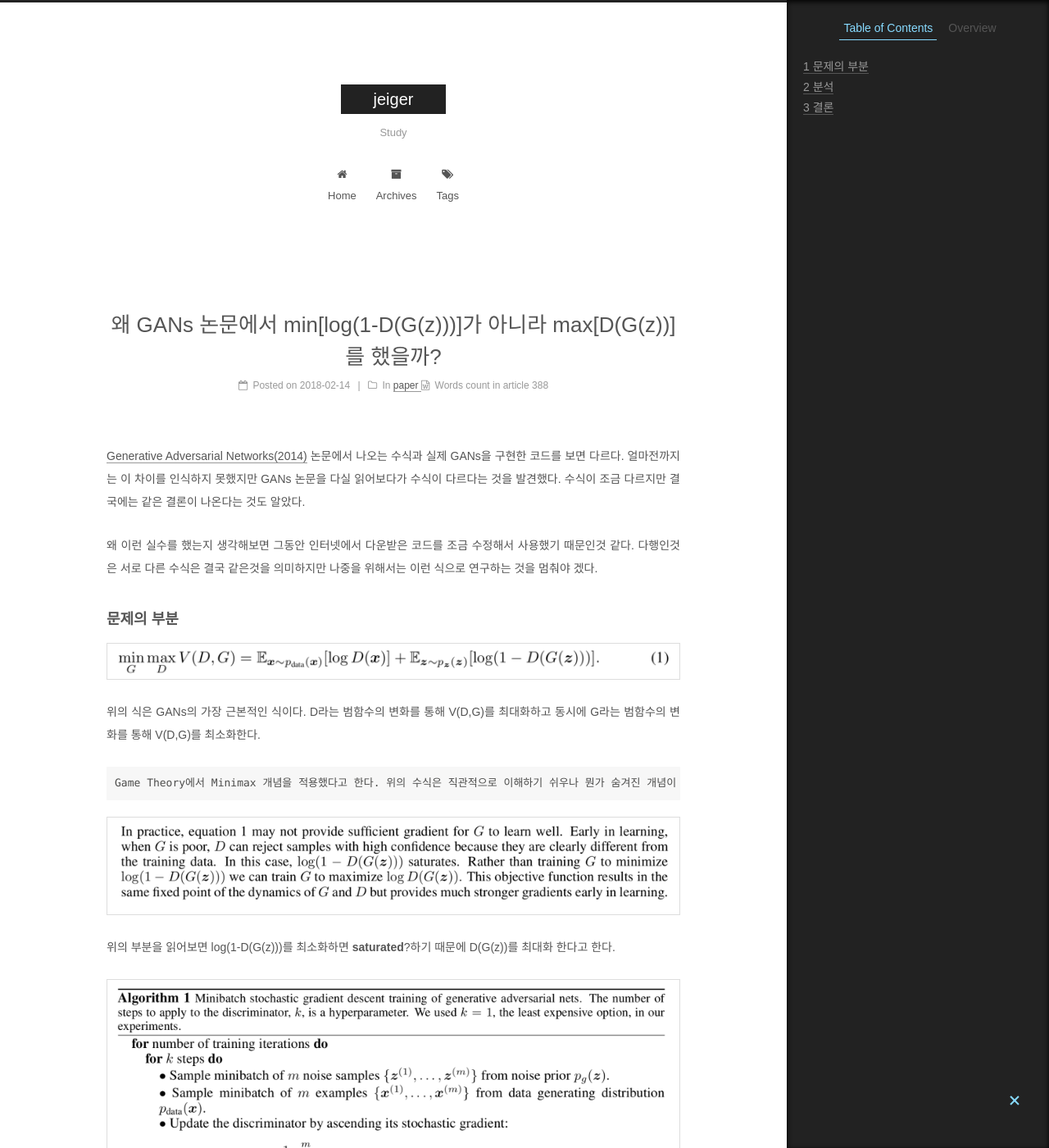
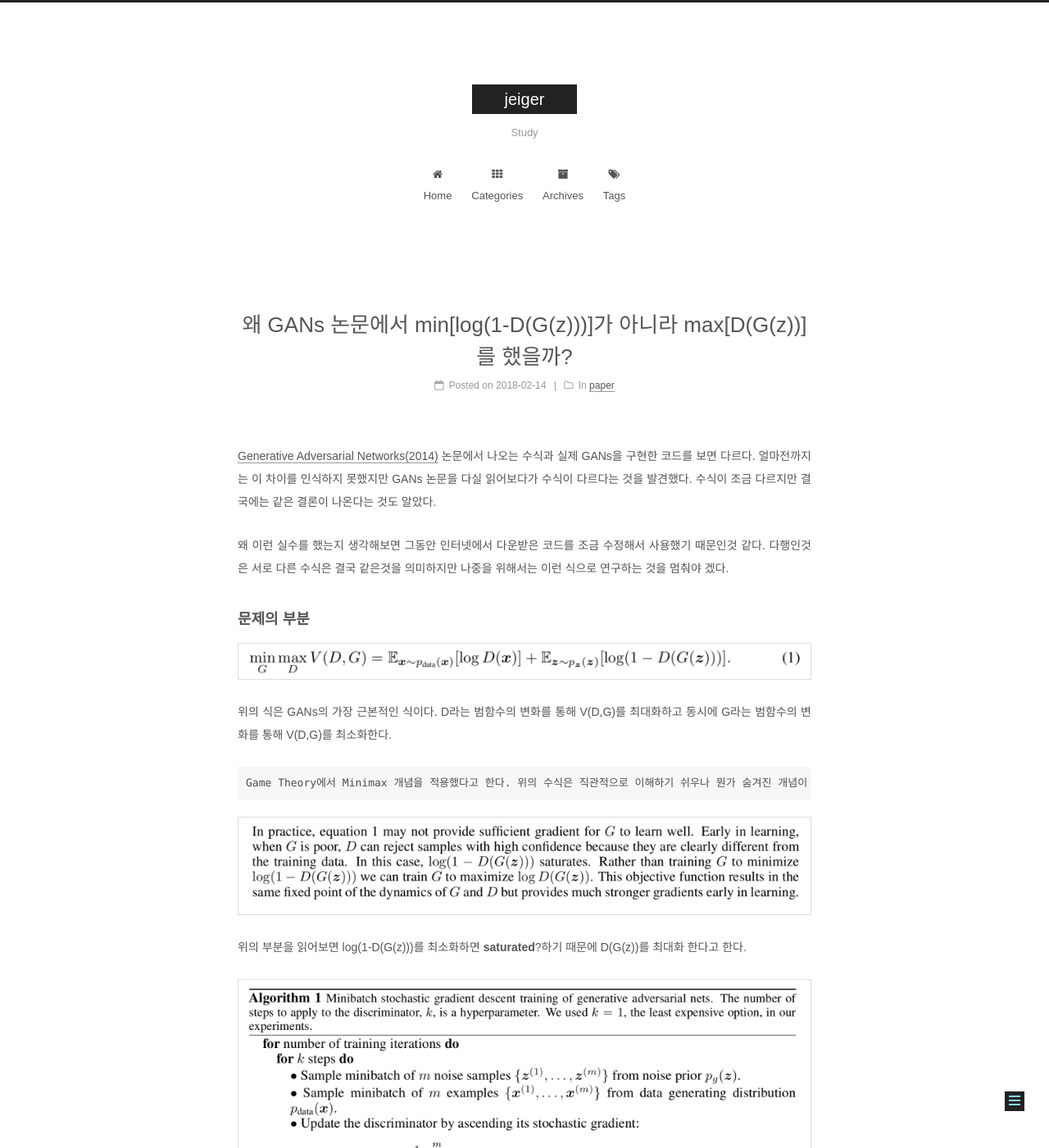
Before and after one commit to kangheeyong/kangheeyong.github.io, a Jekyll site: the page built from _posts/2018-02-14-GANs_paper2.md, in a window 1280 px wide and 1400 px high. Shown: the whole window at 82% size. Built offline with Jekyll 4.4.1, drawn with Linux system fonts in a browser that asks for light colours; part of the change alters nothing that is shown.

Commit message:
edit config-7

```diff
--- a/_config.yml
+++ b/_config.yml
@@ -117,7 +117,7 @@ index_with_subtitle: false
 # When running the site in a subdirectory (e.g. domain.tld/blog), remove the leading slash (/archives -> archives)
 menu:
   home: /
-  #categories: /categories/
+  categories: /categories/
   #about: /about/
   archives: /archives/
   tags: /tags/
@@ -263,9 +263,9 @@ sidebar:
   #  - always  expand for all pages automatically
   #  - hide    expand only when click on the sidebar toggle icon.
   #  - remove  Totally remove sidebar including sidebar toggle.
-  display: post
+  #display: post
   #display: always
-  #display: hide
+  display: hide
   #display: remove
 
   # Sidebar offset from top menubar in pixels.
@@ -304,7 +304,7 @@ excerpt_description: true
 # Please use <!-- more --> in the post to control excerpt accurately.
 auto_excerpt:
   enable: false
-  length: 150
+  length: 20
 
 # Post meta display settings
 post_meta:
@@ -316,7 +316,7 @@ post_meta:
 # Post wordcount display settings
 post_wordcount:
   item_text: true
-  wordcount: true
+  wordcount: false
   min2read: false
   separated_meta: true
 
@@ -463,7 +463,7 @@ facebook_sdk:
 # If facebook_sdk.enable is false, Facebook comments plugin is unavailable.
 facebook_comments_plugin:
   enable: false
-  num_of_posts: 10  # min posts num is 1
+  num_of_posts: 2  # min posts num is 1
   width: 100%       # default width is 550px
   scheme: light     # default scheme is light (light or dark)
 
@@ -474,7 +474,7 @@ vkontakte_api:
   app_id:       #<app_id>
   like:         true
   comments:     true
-  num_of_posts: 12
+  num_of_posts: 3
 
 # Star rating support to each article.
 # To get your ID visit https://widgetpack.com
```
